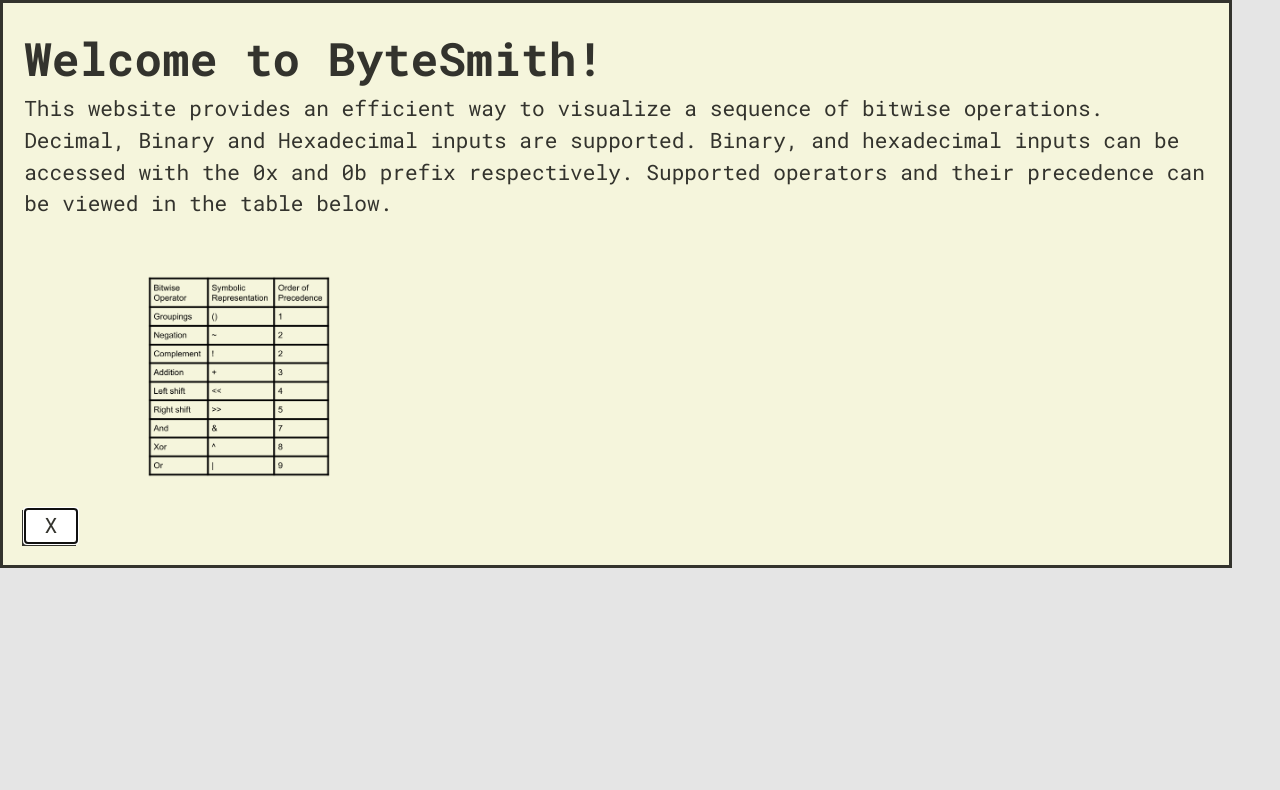
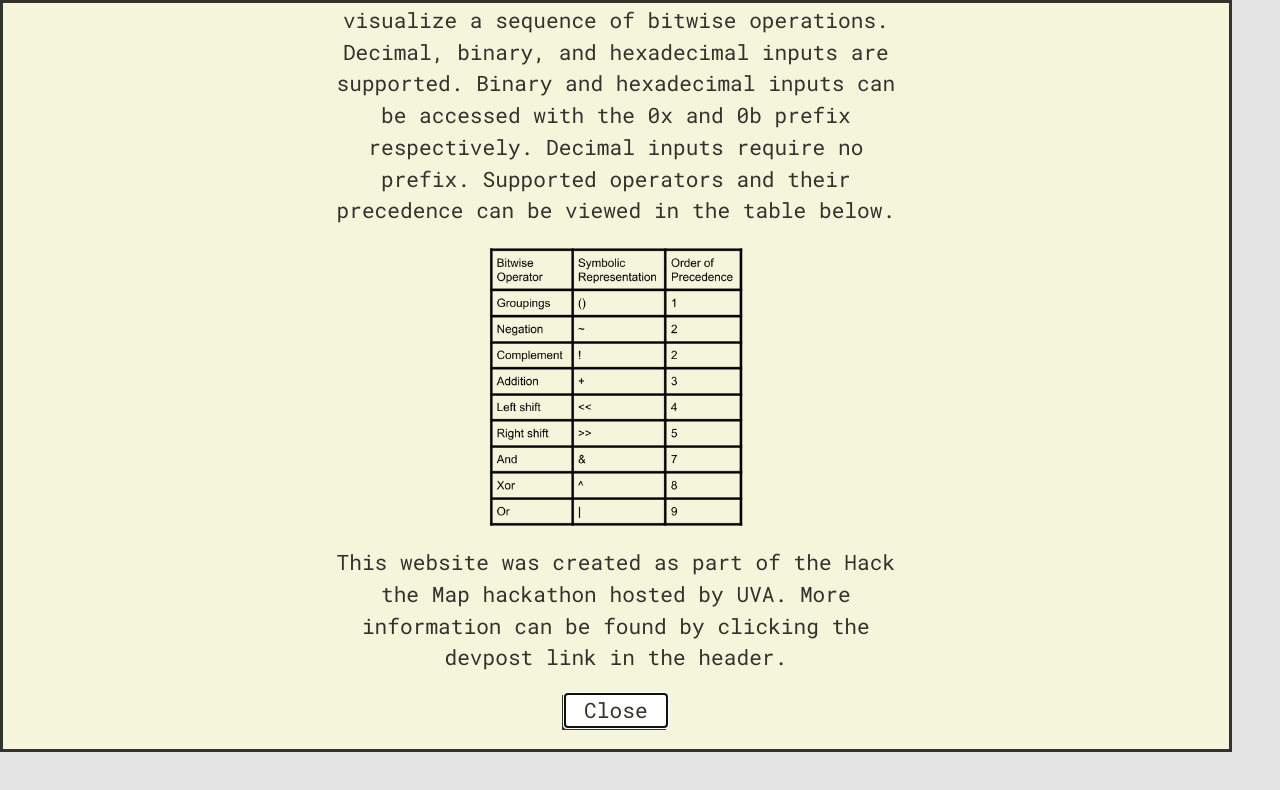
Before and after one commit to Myshro/bitwise-visual, a SvelteKit app: page / in a window 1280 px wide. Both pictures are taken after a click on the element "manual". Shown: the top 790 px of the page. Built offline with nearby package versions, Linux system fonts and the light colour scheme.

Commit message:
change styling of modal

```diff
--- a/src/components/OperationBlock.svelte
+++ b/src/components/OperationBlock.svelte
@@ -41,12 +41,12 @@
         <div id="operator">{operator.charAt(0)}</div>
         <div id="inputs">
             {#if decimalA !== null}
-                <div>0b{a} ╎ 0x{parseInt(a, 2).toString(16).padStart(8, "0")} ╎ {decimalA ?? ""}</div>
+                <div>0b{a} ╎ 0x{parseInt(a, 2).toString(16).padStart(8, "0").toUpperCase()} ╎ {decimalA ?? ""}</div>
             {/if}
-            <div>0b{b} ╎ 0x{parseInt(b, 2).toString(16).padStart(8, "0")} ╎ {decimalB}</div>
+            <div>0b{b} ╎ 0x{parseInt(b, 2).toString(16).padStart(8, "0").toUpperCase()} ╎ {decimalB}</div>
         </div>
     </div>
-    <div id="output"> <span id="operator">=</span>0b{result} ╎ 0x{parseInt(result, 2).toString(16).padStart(8, "0")} ╎ {decimalResult}</div>
+    <div id="output"> <span id="operator">=</span>0b{result} ╎ 0x{parseInt(result, 2).toString(16).padStart(8, "0").toUpperCase()} ╎ {decimalResult}</div>
 </div>
 
 
--- a/src/routes/+page.svelte
+++ b/src/routes/+page.svelte
@@ -263,16 +263,18 @@
 <div id="container">
     <header>
         <h1>ByteSmith</h1>
-        <!-- <a href="/">home</a> -->
         <dialog id="show-manual">
             <form method="dialog">
                 <h1>Welcome to ByteSmith!</h1>
-                <p>This website provides an efficient way to visualize a sequence of bitwise operations. Decimal, Binary and Hexadecimal inputs are supported.
-                    Binary, and hexadecimal inputs can be accessed with the 0x and 0b prefix respectively. Supported operators and their precedence can be viewed
-                    in the table below.
+                <p>This website provides an efficient way to visualize a sequence of bitwise operations. Decimal, binary, and hexadecimal inputs are supported.
+                    Binary and hexadecimal inputs can be accessed with the 0x and 0b prefix respectively. Decimal inputs require no prefix.
+                    Supported operators and their precedence can be viewed in the table below.
                 </p>
-                <button>X</button>
                 <img id="chart" src={Chart} alt="">
+                <p>This website was created as part of the Hack the Map hackathon hosted by UVA. More information can be found by clicking the devpost link in the header.
+
+                </p>
+                <button>Close</button>
             </form>
           </dialog>
         <p id="manual" on:click={() => {
@@ -380,6 +382,11 @@
 
     #manual {
         cursor: pointer;
+        font-size: 1rem;
+    }
+
+    #manual:hover {
+        text-decoration: underline;
     }
 
     button:hover {
@@ -397,6 +404,13 @@
         width: 100vw;
     }
 
+    form {
+        display: flex;
+        justify-content: center;
+        align-items: center;
+        flex-direction: column;
+    }
+
     .over-related {
         display: flex;
         justify-content: left;
@@ -411,7 +425,7 @@
     }
 
     .error {
-        color: red;
+        color: rgb(255, 0, 0);
     }
 
     img {
@@ -423,10 +437,14 @@
     #chart {
         width: 25%;
         height: auto;
-        padding: 3rem;
+        padding: 1rem;
     }
 
-    #modal p {
+    form p {
         width: 50%;
+        text-align: center;
+    }
+    form button {
+        margin-top: 1rem;
     }
 </style>
```
